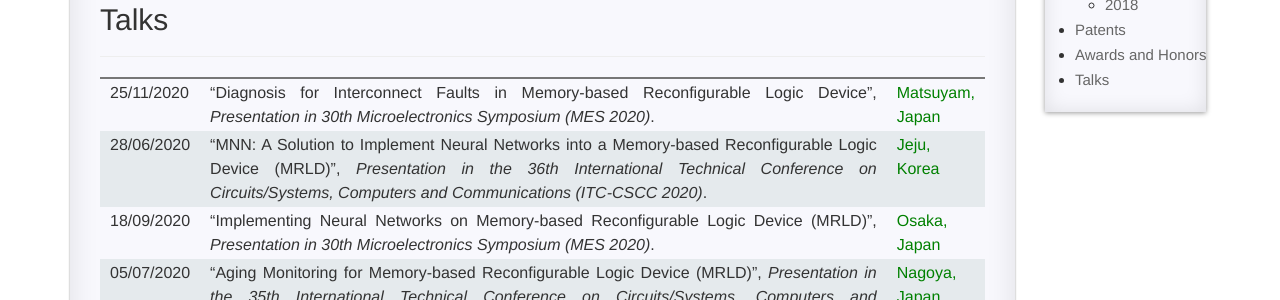
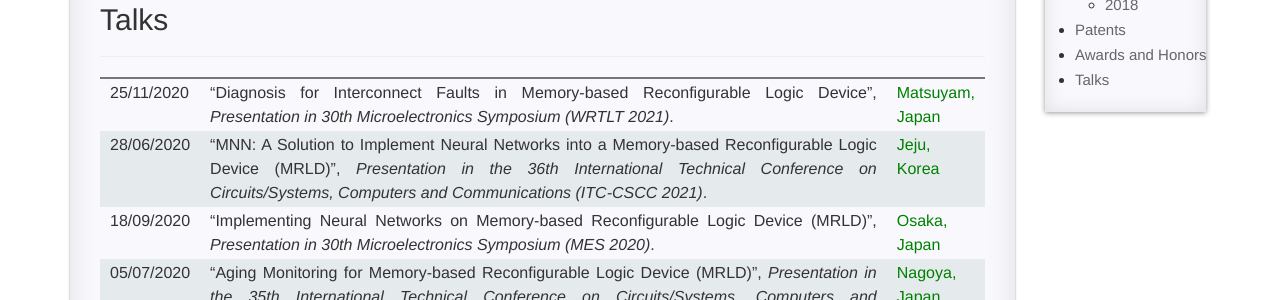
Before and after one commit to XihongZhou/xihongzhou.github.io, a Jekyll site: the page built from pages/1_homepage.md, in a window 1280 px wide and 900 px high, scrolled down 2163 px. Shown: the part 288-588 px from the top of the window. Built offline with Jekyll 4.4.1, drawn with Linux system fonts in a browser that asks for light colours; comment, search, counter and statistics services are not loaded.

Commit message:
Update 1_homepage.md

```diff
--- a/pages/1_homepage.md
+++ b/pages/1_homepage.md
@@ -115,8 +115,8 @@ permalink: /homepage/
 
 ---
 
-|25/11/2020 |"Diagnosis for Interconnect Faults in Memory-based Reconfigurable Logic Device", *Presentation in 30th Microelectronics Symposium (MES 2020)*. |<span style="color:green">Matsuyam,<br>Japan</span>
-|28/06/2020 |"MNN: A Solution to Implement Neural Networks into a Memory-based Reconfigurable Logic Device (MRLD)", *Presentation in the 36th International Technical Conference on Circuits/Systems, Computers and Communications (ITC-CSCC 2020)*. |<span style="color:green">Jeju,<br>Korea</span>
+|25/11/2020 |"Diagnosis for Interconnect Faults in Memory-based Reconfigurable Logic Device", *Presentation in 30th Microelectronics Symposium (WRTLT 2021)*. |<span style="color:green">Matsuyam,<br>Japan</span>
+|28/06/2020 |"MNN: A Solution to Implement Neural Networks into a Memory-based Reconfigurable Logic Device (MRLD)", *Presentation in the 36th International Technical Conference on Circuits/Systems, Computers and Communications (ITC-CSCC 2021)*. |<span style="color:green">Jeju,<br>Korea</span>
 |18/09/2020 |"Implementing Neural Networks on Memory-based Reconfigurable Logic Device (MRLD)", *Presentation in 30th Microelectronics Symposium (MES 2020)*. |<span style="color:green">Osaka,<br>Japan</span>
 |05/07/2020 |"Aging Monitoring for Memory-based Reconfigurable Logic Device (MRLD)", *Presentation in the 35th International Technical Conference on Circuits/Systems, Computers and Communications (ITC-CSCC 2020)*. |<span style="color:green">Nagoya,<br>Japan</span>
 |04/03/2020 |"メモリベース論理再構成デバイス(MRLD)における劣化状態検知のためのリングオシレータ実装", *第34回エレクトロニクス実装学会春季講演大会講演集 (JIEP 2020) の発表*. |<span style="color:green">横浜,<br>日本</span>
```
